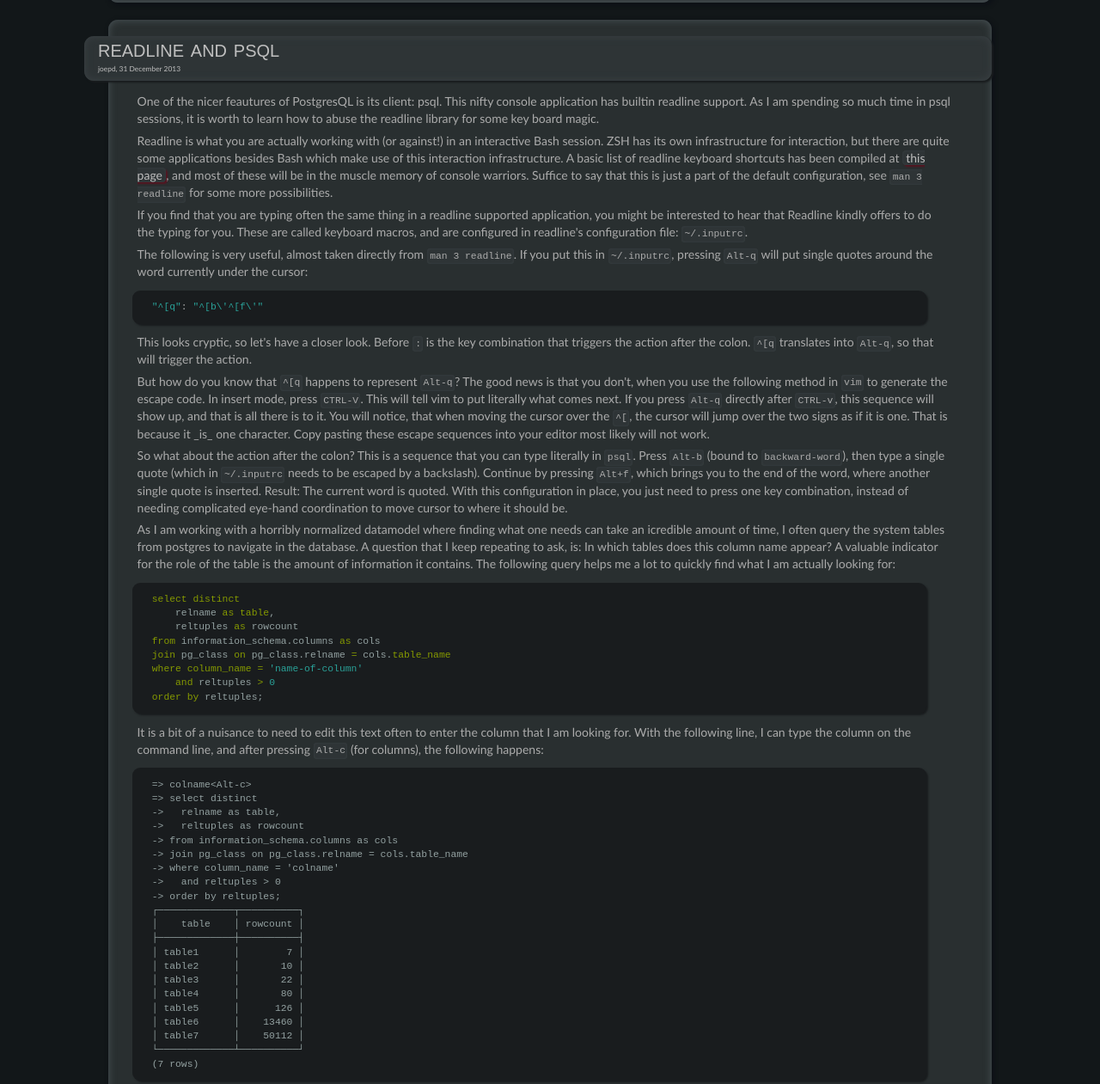
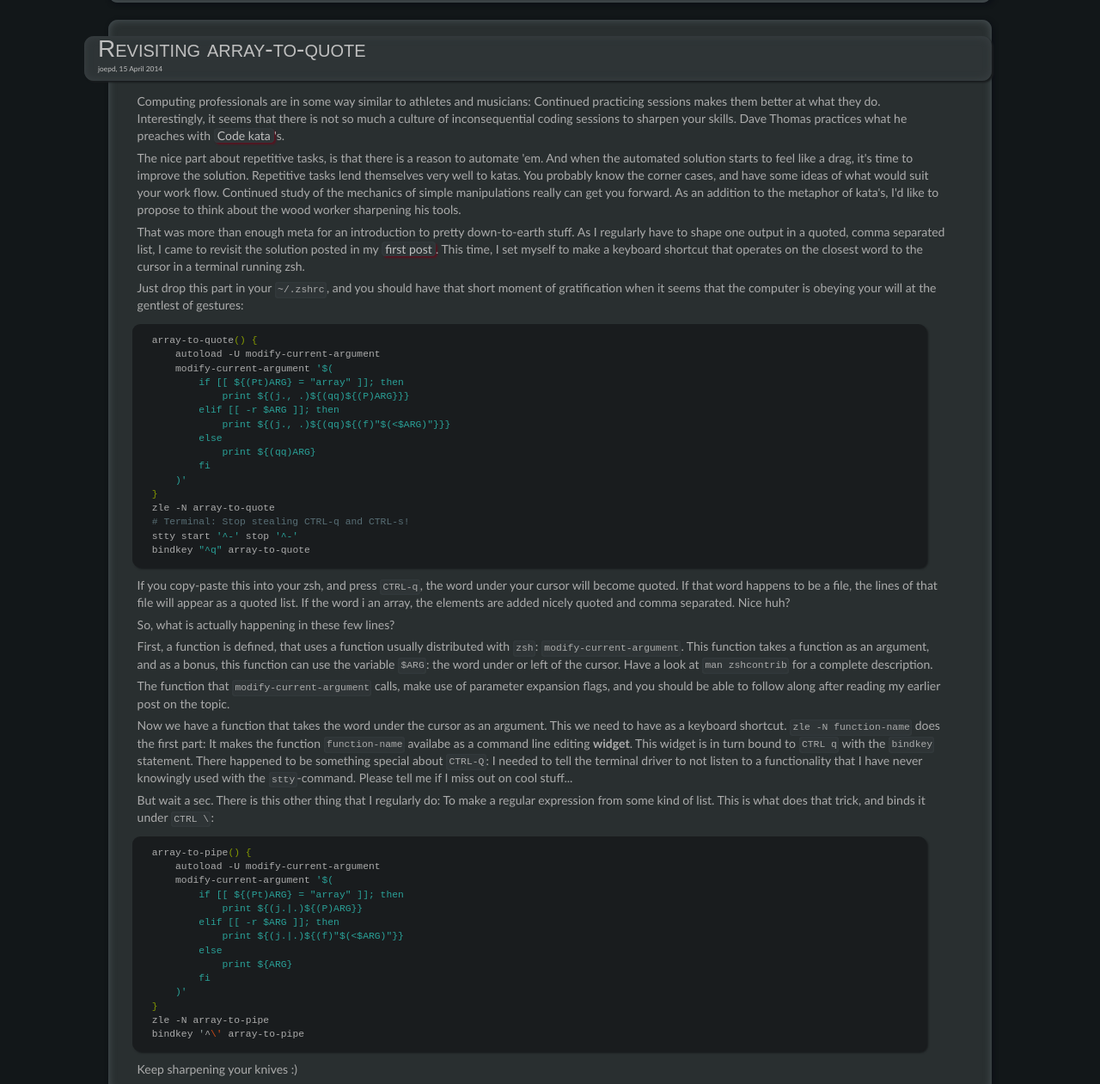
Before and after one commit to joepvd/joepvd.github.io, a plain HTML site: page index.html in a window 1280 px wide. Shown: the part 90-1351 px from the top of the page at 86% size. Drawn offline with Linux system fonts and the light colour scheme.

Commit message:
New post: revisiting-array-to-quote

```diff
--- a/index.html
+++ b/index.html
@@ -32,6 +32,61 @@
 
   <section id="content" class="body">
 
+
+        <article>
+          <a class="title" href="http://joepvd.github.io/revisiting-array-to-quote.html">
+            <h2>Revisiting array-to-quote</h2>
+            <p class=sub-header>
+              joepd, 15 April 2014
+            </p>
+          </a> <!-- /"article-title -->
+          <p>Computing professionals are in some way similar to athletes and musicians: Continued practicing sessions makes them better at what they do.  Interestingly, it seems that there is not so much a culture of inconsequential coding sessions to sharpen your skills.  Dave Thomas practices what he preaches with <a class="reference external" href="http://codekata.com">Code kata</a>'s.</p>
+<p>The nice part about repetitive tasks, is that there is a reason to automate 'em.  And when the automated solution starts to feel like a drag, it's time to improve the solution.  Repetitive tasks lend themselves very well to katas.  You probably know the corner cases, and have some ideas of what would suit your work flow.  Continued study of the mechanics of simple manipulations really can get you forward.  As an addition to the metaphor of kata's, I'd like to propose to think about the wood worker sharpening his tools.</p>
+<p>That was more than enough meta for an introduction to pretty down-to-earth stuff.  As I regularly have to shape one output in a quoted, comma separated list, I came to revisit the solution posted in my <a class="reference external" href="http://joepvd.github.io/parameter-expansion-in-zsh.html">first post</a>.  This time, I set myself to make a keyboard shortcut that operates on the closest word to the cursor in a terminal running zsh.</p>
+<p>Just drop this part in your <tt class="docutils literal"><span class="pre">~/.zshrc</span></tt>, and you should have that short moment of gratification when it seems that the computer is obeying your will at the gentlest of gestures:</p>
+<pre class="code sh literal-block">
+array-to-quote<span class="o">()</span> <span class="o">{</span>
+    autoload -U modify-current-argument
+    modify-current-argument <span class="s1">'$(
+        if [[ ${(Pt)ARG} = &quot;array&quot; ]]; then
+            print ${(j., .)${(qq)${(P)ARG}}}
+        elif [[ -r $ARG ]]; then
+            print ${(j., .)${(qq)${(f)&quot;$(&lt;$ARG)&quot;}}}
+        else
+            print ${(qq)ARG}
+        fi
+    )'</span>
+<span class="o">}</span>
+zle -N array-to-quote
+<span class="c"># Terminal: Stop stealing CTRL-q and CTRL-s!
+</span>stty start <span class="s1">'^-'</span> stop <span class="s1">'^-'</span>
+bindkey <span class="s2">&quot;^q&quot;</span> array-to-quote
+</pre>
+<p>If you copy-paste this into your zsh, and press <tt class="docutils literal"><span class="pre">CTRL-q</span></tt>, the word under your cursor will become quoted. If that word happens to be a file, the lines of that file will appear as a quoted list.  If the word i an array, the elements are added nicely quoted and comma separated.  Nice huh?</p>
+<p>So, what is actually happening in these few lines?</p>
+<p>First, a function is defined, that uses a function usually distributed with <tt class="docutils literal">zsh</tt>: <tt class="docutils literal"><span class="pre">modify-current-argument</span></tt>.  This function takes a function as an argument, and as a bonus, this function can use the variable <tt class="docutils literal">$ARG</tt>: the word under or left of the cursor.  Have a look at <tt class="docutils literal">man zshcontrib</tt> for a complete description.</p>
+<p>The function that <tt class="docutils literal"><span class="pre">modify-current-argument</span></tt> calls, make use of parameter expansion flags, and you should be able to follow along after reading my earlier post on the topic.</p>
+<p>Now we have a function that takes the word under the cursor as an argument.  This we need to have as a keyboard shortcut.  <tt class="docutils literal">zle <span class="pre">-N</span> <span class="pre">function-name</span></tt> does the first part: It makes the function <tt class="docutils literal"><span class="pre">function-name</span></tt> availabe as a command line editing <strong>widget</strong>.  This widget is in turn bound to <tt class="docutils literal">CTRL q</tt> with the <tt class="docutils literal">bindkey</tt> statement.  There happened to be something special about <tt class="docutils literal"><span class="pre">CTRL-Q</span></tt>:  I needed to tell the terminal driver to not listen to a functionality that I have never knowingly used with the <tt class="docutils literal">stty</tt>-command.  Please tell me if I miss out on cool stuff...</p>
+<p>But wait a sec.  There is this other thing that I regularly do:  To make a regular expression from some kind of list.  This is what does that trick, and binds it under <tt class="docutils literal">CTRL \</tt>:</p>
+<pre class="code sh literal-block">
+array-to-pipe<span class="o">()</span> <span class="o">{</span>
+    autoload -U modify-current-argument
+    modify-current-argument <span class="s1">'$(
+        if [[ ${(Pt)ARG} = &quot;array&quot; ]]; then
+            print ${(j.|.)${(P)ARG}}
+        elif [[ -r $ARG ]]; then
+            print ${(j.|.)${(f)&quot;$(&lt;$ARG)&quot;}}
+        else
+            print ${ARG}
+        fi
+    )'</span>
+<span class="o">}</span>
+zle -N array-to-pipe
+bindkey <span class="err">'</span>^<span class="se">\'</span> array-to-pipe
+</pre>
+<p>Keep sharpening your knives :)</p>
+
+        </article>
 
         <article>
           <a class="title" href="http://joepvd.github.io/readline-and-psql.html">
```
Also changed, not shown: archives.html (+6 -0 lines), revisiting-array-to-quote.html (added, +105 -0 lines), about-this-website.html (indentation only), less-a-love-story.html (indentation only), pages/about-this-website.html (indentation only), parameter-expansion-in-zsh.html (indentation only), readline-and-psql.html (indentation only), 1 other file. Lines whose indentation alone changed are shown as unchanged.
